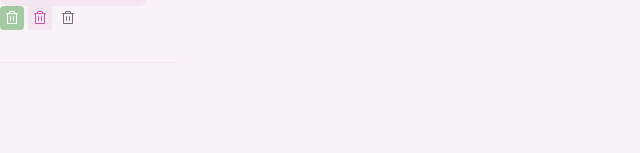
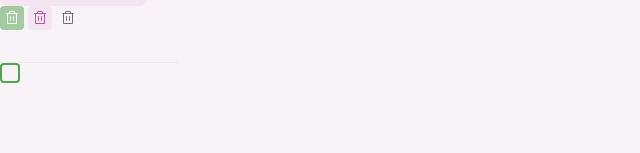
Before and after one commit to danubiobwm/todo-vite, a React (Vite) app: page / in a window 1280 px wide. Shown: the part 131-284 px from the top of the page, without its empty margins (0-640 px from the left). Built offline with nearby package versions, Linux system fonts and the light colour scheme.

Commit message:
componet checkbox

```diff
--- a/src/App.tsx
+++ b/src/App.tsx
@@ -10,6 +10,7 @@
 import Button from "./components/button";
 import ButtonIcon from "./components/button-icon";
 import InputText from "./components/input-text";
+import InputCheckbox from "./components/input-checkbox";
 
 export function App() {
   return (
@@ -47,6 +48,9 @@
       <div>
         <InputText />
       </div>
+      <div>
+        <InputCheckbox />
+      </div>
     </>
   );
 }
--- /dev/null
+++ b/src/components/input-checkbox.tsx
@@ -0,0 +1,72 @@
+import { cva, type VariantProps } from "class-variance-authority";
+
+import CheckIcon from "../assets/icons/check.svg?react";
+import Icon from "./icon";
+
+export const inputCheckboxWrapperVariants = cva(`
+    inline-flex items-center justify-center relative group
+  `);
+
+export const inputCheckboxVariants = cva(
+  `
+  appearance-none peer flex items-center justify-center cursor-pointer
+  border-2 border-solid transition overflow-hidden border-green-base
+  hover:border-green-dark hover:bg-green-dark/20
+  checked:border-green-base checked:bg-green-base
+  group-hover:checked:border-green-dark group-hover:checked:bg-green-dark
+`,
+  {
+    variants: {
+      size: {
+        md: "w-5 h-5 rounded-sm",
+      },
+      disabled: {
+        true: "pointer-events-none",
+      },
+    },
+    defaultVariants: {
+      size: "md",
+      disabled: false,
+    },
+  },
+);
+
+export const inputCheckboxIconVariants = cva(
+  `
+    absolute top-1/2 left-1 -translate-y-1/2
+    hidden peer-checked:block fill-white
+  `,
+  {
+    variants: {
+      size: {
+        md: "w-3 h-3",
+      },
+    },
+    defaultVariants: {
+      size: "md",
+    },
+  },
+);
+
+interface InputCheckboxProps
+  extends
+    VariantProps<typeof inputCheckboxVariants>,
+    Omit<React.ComponentProps<"input">, "size" | "disabled"> {}
+
+export default function InputCheckbox({
+  size,
+  disabled,
+  className,
+  ...props
+}: InputCheckboxProps) {
+  return (
+    <label className={inputCheckboxWrapperVariants({ className })}>
+      <input
+        type="checkbox"
+        className={inputCheckboxVariants({ size, disabled })}
+        {...props}
+      />
+      <Icon className={inputCheckboxIconVariants({ size })} svg={CheckIcon} />
+    </label>
+  );
+}
```
